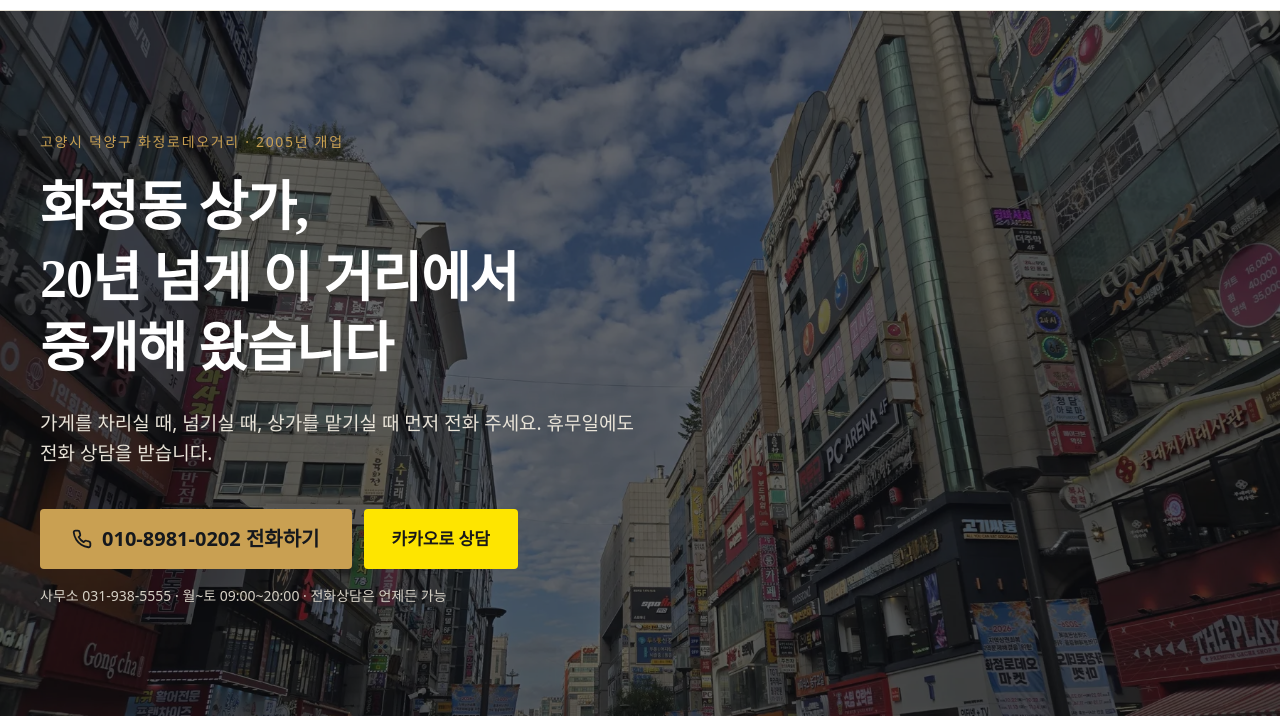
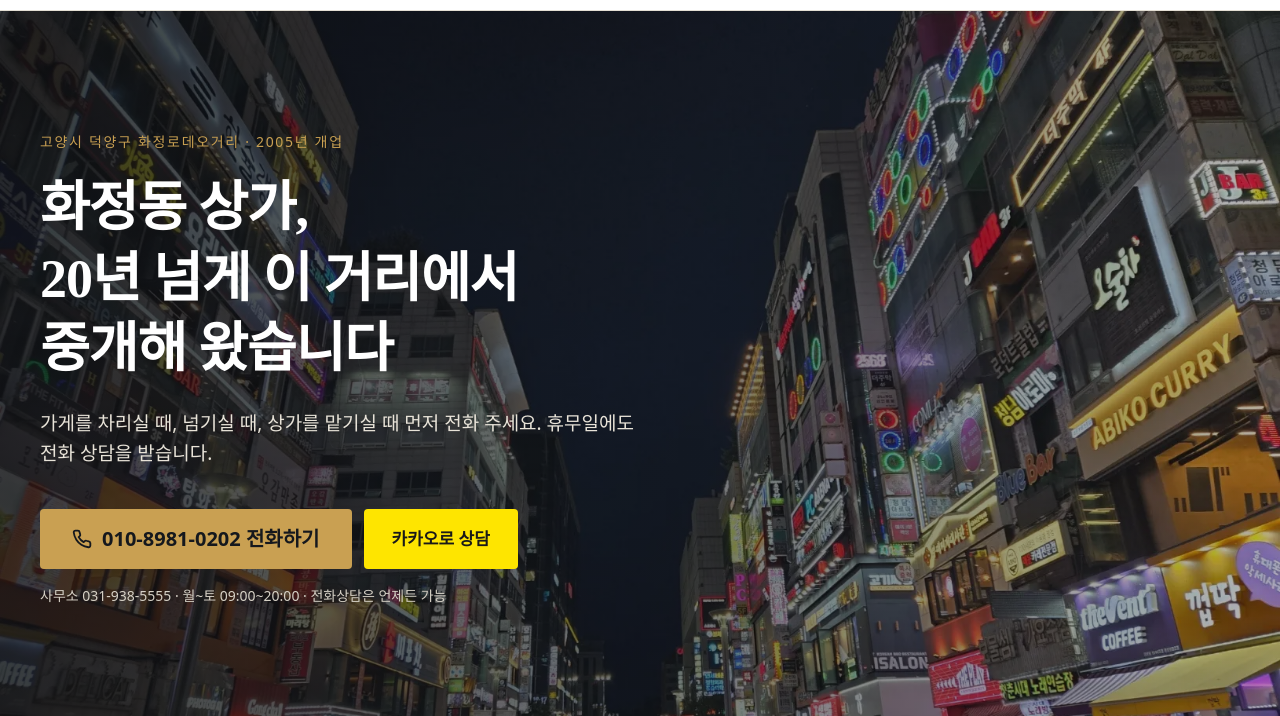
Before and after one commit to rodeoreal/rodeoreal, a plain HTML site: page site/index.html in a window 1280 px wide. Shown: the part 66-782 px from the top of the page. Drawn offline with Linux system fonts and the light colour scheme; a web font is replaced by a local one.

Commit message:
Use Rodeo street night photo as home hero (#15)
Night shot with neon signs, left-side gradient so the headline stays readable.
Day photo files are kept for other uses.


Claude-Session: https://claude.ai/code/session_019XCsFqyC2hrNQ8a5hsEMus

Co-authored-by: Claude <noreply@anthropic.com>

```diff
--- a/site/index.html
+++ b/site/index.html
@@ -20,7 +20,8 @@ img{max-width:100%;height:auto;display:block}
 a{color:#7a5716}a:hover{color:#5c410f}
 .serif{font-family:"Noto Serif KR",serif}
 .page{font-family:"Pretendard","Apple SD Gothic Neo","Malgun Gothic",system-ui,sans-serif !important}
-.hero-bg{background-image:url(images/street-hero.webp);background-size:cover;background-position:50% 40%}
+.hero-bg{background-image:url(images/street-night.webp);background-size:cover;background-position:60% 45%}
+.hero-shade{background:linear-gradient(90deg,rgba(14,16,19,.82) 0%,rgba(14,16,19,.6) 45%,rgba(14,16,19,.3) 100%)}
 .mbar{display:none}
 @media (max-width:859px){
   .page header > div{min-height:64px !important;padding:8px 16px !important;gap:6px 20px !important}
@@ -28,6 +29,7 @@ a{color:#7a5716}a:hover{color:#5c410f}
   .page header > div > a[href^="tel"]{display:none !important}
   .page section > div{padding:56px 16px !important}
   .hero-bg > div{padding:0 !important}
+  .hero-shade{background:rgba(14,16,19,.62)}
   .hero-bg > div > div{padding:48px 16px 44px !important}
   .hero-bg a[href^="tel"]{width:100%;justify-content:center;font-size:17px !important;min-height:56px !important;padding:0 16px !important}
   .hero-bg a[href*="kakao"]{width:100%;justify-content:center;min-height:52px !important}
@@ -76,7 +78,7 @@ a{color:#7a5716}a:hover{color:#5c410f}
 
   <!-- 히어로: 실제 로데오거리 사진 -->
   <section class="hero-bg" style="position: relative; color: #ffffff">
-    <div style="background: rgba(14, 16, 19, 0.62)">
+    <div class="hero-shade">
       <div style="max-width: 1200px; margin: 0 auto; padding: 120px 24px 112px">
         <p style="margin: 0 0 20px; font-size: 14px; font-weight: 500; letter-spacing: 0.12em; color: #c9a052">고양시 덕양구 화정로데오거리 · 2005년 개업</p>
         <h1 class="serif" style="margin: 0 0 24px; font-size: 54px; line-height: 1.3; font-weight: 700; letter-spacing: -0.02em; max-width: 760px">화정동 상가,<br>20년 넘게 이 거리에서<br>중개해 왔습니다</h1>
```
Also changed, not shown: site/images/street-night.jpg (added), site/images/street-night.webp (added).
